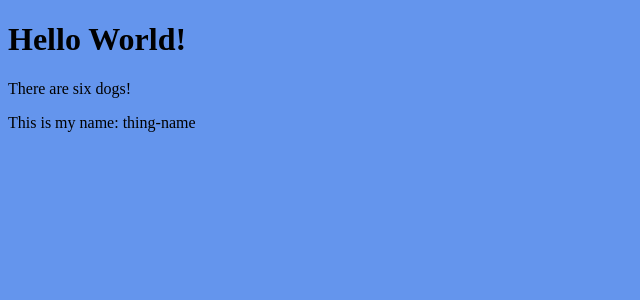
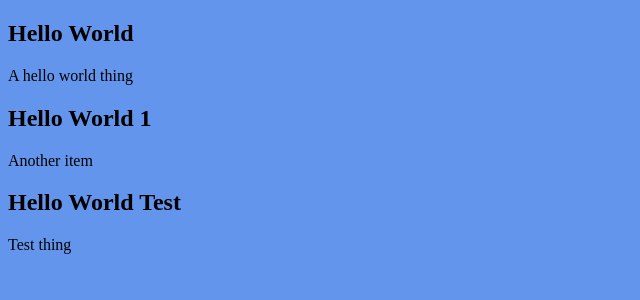
Before and after one commit to kyle-crews/mvp-web-portal, a Django app: page / in a window 1280 px wide. Shown: the part 134-434 px from the top of the page, without its empty margins (0-640 px from the left). Run offline with Django 3.2, Linux system fonts and the light colour scheme; data comes from the database, SQL or seed files in the repository.

Commit message:
updated homepage view to iterate over database value

```diff
--- a/projects/myhellowebapp/collection/templates/index.html
+++ b/projects/myhellowebapp/collection/templates/index.html
@@ -7,7 +7,13 @@
 {% endblock title %}
 
 {% block content %}
-        <h1>Hello World!</h1>
-        <p>There are {{ number|apnumber }} dog{{ number|pluralize }}!</p>
-        <p>This is my name: {{ thing|slugify }}</p>
+    {% for thing in things %}
+    <h2>{{ thing.name }}</h2>
+    <p>{{ thing.description }}</p>
+    {% endfor %}
 {%  endblock content %}
+
+
+<!-- Example functionality
+<p>There are {{ number|apnumber }} dog{{ number|pluralize }}!</p>
+<p>This is my name: {{ thing|slugify }}</p> -->
--- a/projects/myhellowebapp/collection/views.py
+++ b/projects/myhellowebapp/collection/views.py
@@ -1,11 +1,9 @@
 from django.shortcuts import render
+from collection.models import Thing
 
 def index(request):
-    # define the variable
-    number = 6
-    thing = "Thing name"
 
+    things = Thing.objects.all()
     return render(request, 'index.html', {
-        'number': number,
-        'thing': thing,
+        'things': things,
     })
```
